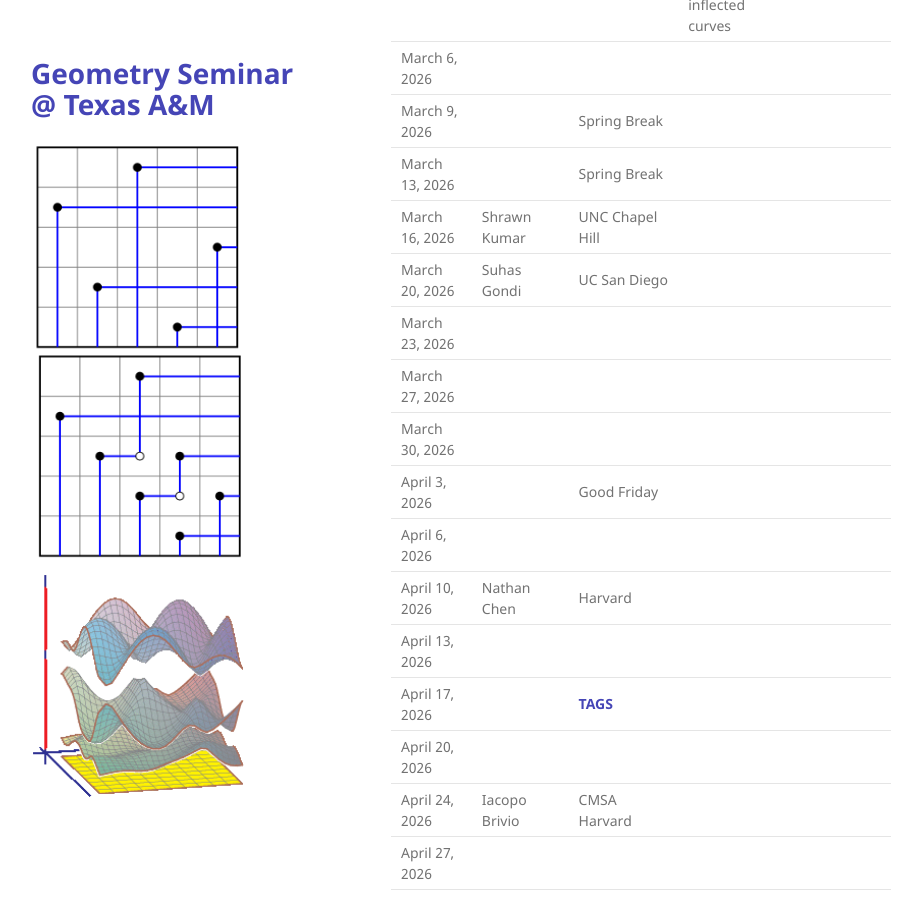
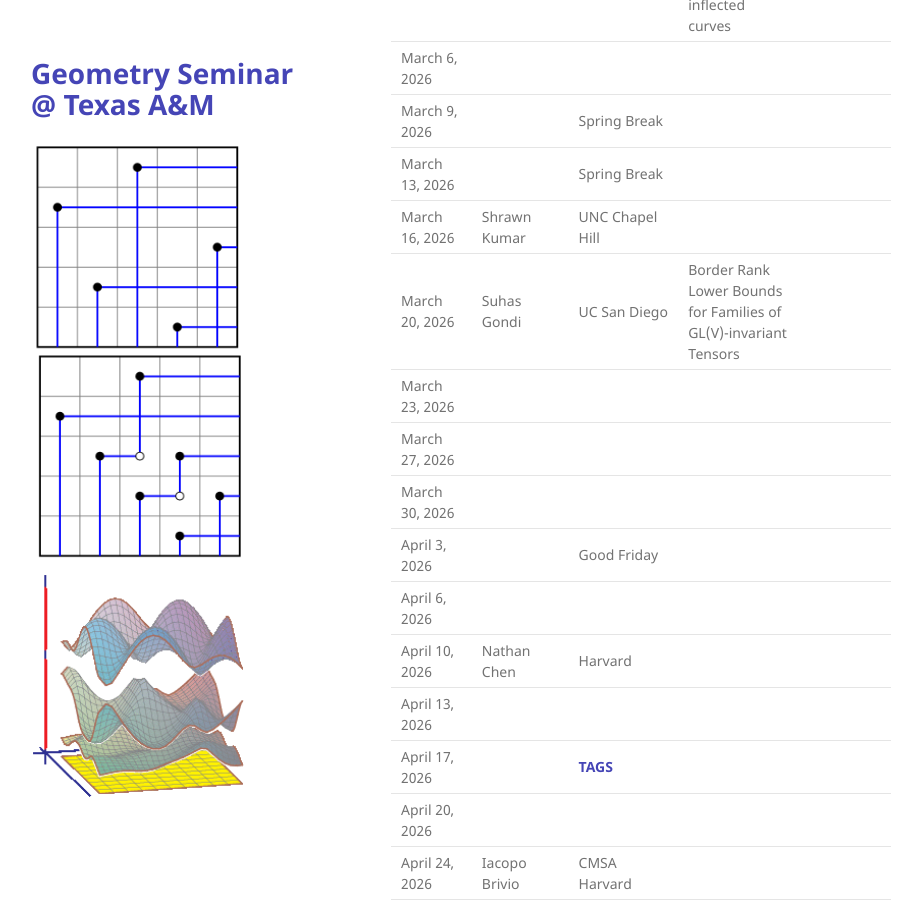
Before and after one commit to tamu-seminar/geometry, a Jekyll site: the page built from index.md, in a window 1280 px wide and 900 px high, scrolled down 1384 px. Shown: the whole window, without its empty margins (179-1101 px from the left). Built offline with Jekyll 4.4.1, drawn with Linux system fonts in a browser that asks for light colours.

Commit message:
Update index.md

```diff
--- a/index.md
+++ b/index.md
@@ -40,7 +40,7 @@ The organizers are [Frank Sottile](https://franksottile.github.io/) and others.
 | March 9, 2026 | | Spring Break | | |
 | March 13, 2026 | | Spring Break | | |
 | March 16, 2026 | Shrawn Kumar | UNC Chapel Hill | | |
-| March 20, 2026 | Suhas Gondi| UC San Diego | | |
+| March 20, 2026 | Suhas Gondi| UC San Diego | Border Rank Lower Bounds for Families of GL(V)-invariant Tensors| |
 | March 23, 2026 | | | | |
 | March 27, 2026 | | | | |
 | March 30, 2026 | | | | |
```
